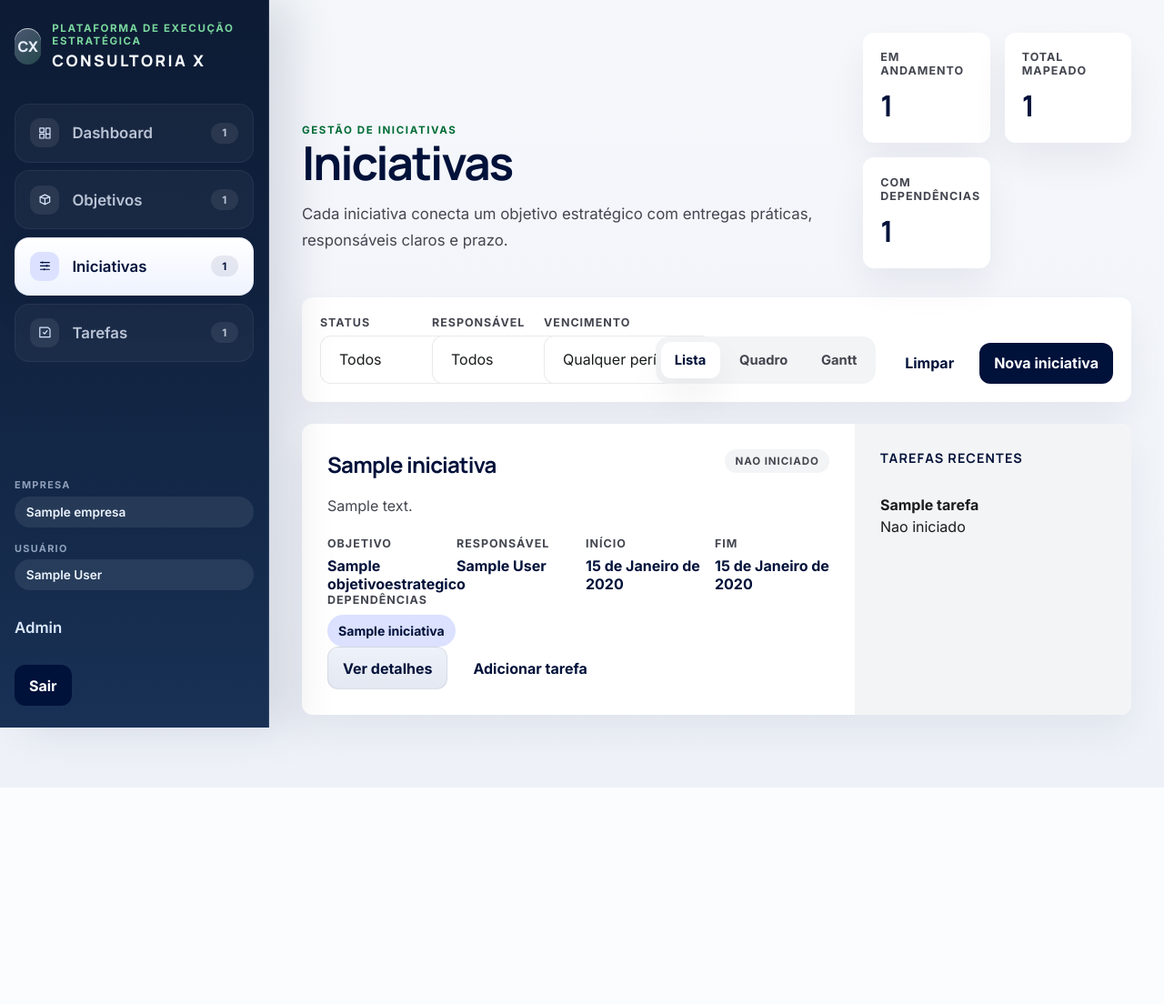
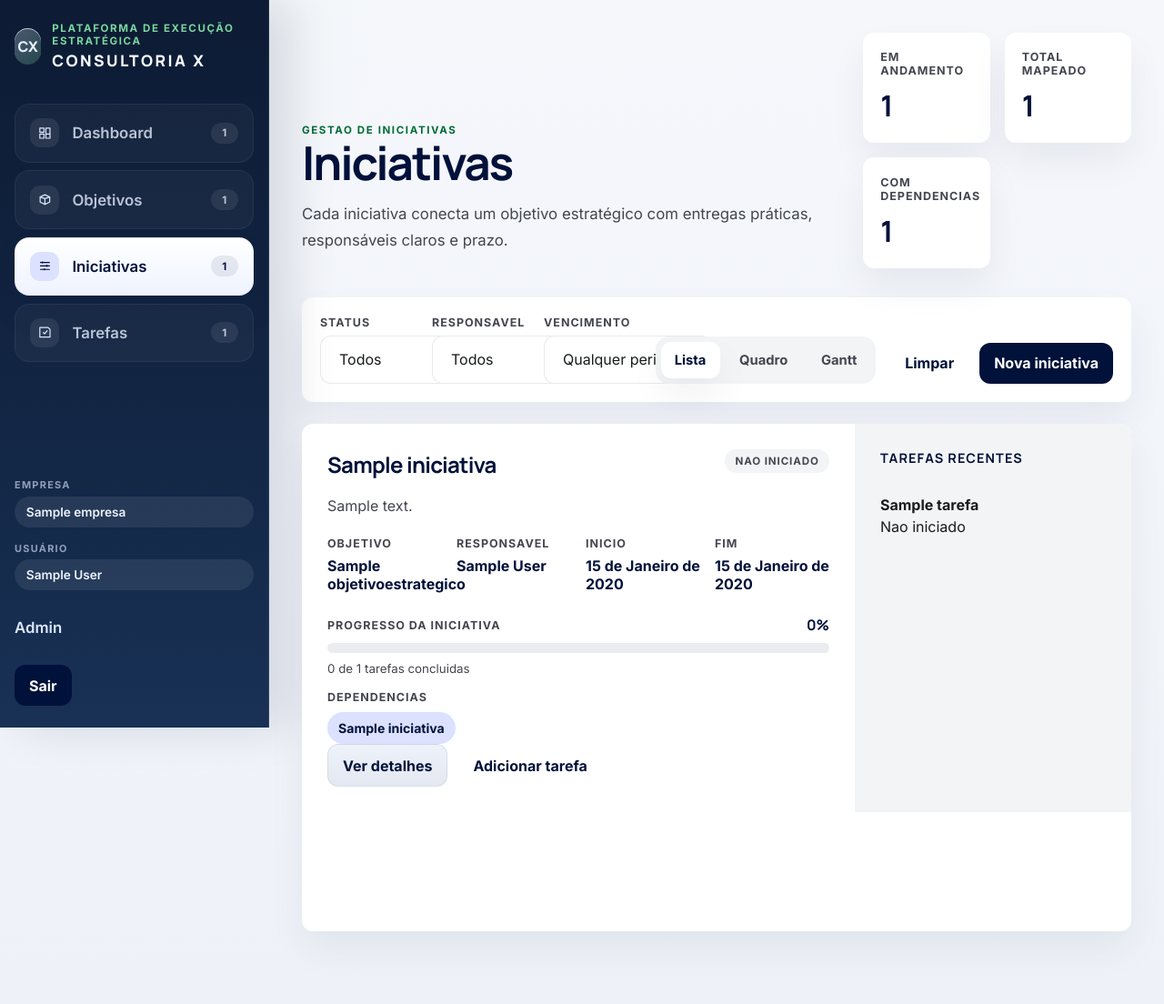
Before and after one commit to newtoncerezini-ai/appmonitor, a Django app: page /iniciativas/ in a window 1280 px wide. Shown: the whole page at 91% size. Before the commit the page ends 866 px from the top, so only its background shows below. Run offline with Django 5.2, Linux system fonts and the light colour scheme; a user stored in the database is signed in; tables that the repository leaves empty hold one stand-in row (values such as "Sample post").

Commit message:
Enhance initiative presentation experience

```diff
--- a/core/views.py
+++ b/core/views.py
@@ -221,6 +221,14 @@ class InitiativeListView(EmpresaContextMixin, ListView):
             Iniciativa.objects.select_related("objetivo", "responsavel")
             .filter(empresa=self.get_empresa())
             .prefetch_related("tarefas", "dependencias")
+            .annotate(
+                total_tarefas=Count("tarefas", distinct=True),
+                tarefas_concluidas=Count(
+                    "tarefas",
+                    filter=Q(tarefas__status=StatusWorkflow.CONCLUIDO),
+                    distinct=True,
+                ),
+            )
             .order_by("data_fim", "nome")
         )
         status = self.request.GET.get("status")
@@ -381,11 +389,22 @@ class InitiativeDetailView(EmpresaContextMixin, DetailView):
         concluidas = tarefas.filter(status=StatusWorkflow.CONCLUIDO).count()
         total = tarefas.count()
         progresso = int((concluidas / total) * 100) if total else 0
+        planos_total = PlanoAcao.objects.filter(tarefa__iniciativa=self.object).count()
+        planos_concluidos = PlanoAcao.objects.filter(
+            tarefa__iniciativa=self.object,
+            status=StatusWorkflow.CONCLUIDO,
+        ).count()
+        progresso_planos = int((planos_concluidos / planos_total) * 100) if planos_total else 0
         context.update(
             {
                 **self.get_base_context(),
                 "tarefas": tarefas,
                 "progresso": progresso,
+                "tarefas_total": total,
+                "tarefas_concluidas": concluidas,
+                "planos_total": planos_total,
+                "planos_concluidos": planos_concluidos,
+                "progresso_planos": progresso_planos,
             }
         )
         return context
--- a/static/core/app.css
+++ b/static/core/app.css
@@ -935,6 +935,78 @@ h4,
     font-weight: 700;
 }
 
+.initiative-ledger-card {
+    position: relative;
+    overflow: visible;
+}
+
+.initiative-card-link {
+    position: absolute;
+    inset: 0;
+    z-index: 4;
+    border-radius: inherit;
+}
+
+.initiative-ledger-card > *:not(.initiative-card-link) {
+    position: relative;
+    z-index: 2;
+}
+
+.initiative-hover-card {
+    transition: transform 240ms ease, box-shadow 240ms ease, border-color 240ms ease;
+}
+
+.initiative-hover-card:hover {
+    transform: translateY(-4px);
+    box-shadow: 0 26px 50px rgba(0, 17, 58, 0.12);
+}
+
+.initiative-progress {
+    margin-bottom: 1rem;
+}
+
+.initiative-hover-panel {
+    position: absolute;
+    left: 1.5rem;
+    right: 1.5rem;
+    bottom: 1.5rem;
+    padding: 1rem;
+    border-radius: 1rem;
+    background: linear-gradient(180deg, rgba(8, 23, 56, 0.98), rgba(13, 31, 70, 0.96));
+    color: #eef4ff;
+    border: 1px solid rgba(219, 232, 255, 0.12);
+    box-shadow: 0 22px 44px rgba(0, 17, 58, 0.2);
+    opacity: 0;
+    transform: translateY(14px) scale(0.985);
+    filter: blur(3px);
+    pointer-events: none;
+    transition: opacity 240ms ease, transform 240ms ease, filter 240ms ease;
+}
+
+.initiative-hover-card:hover .initiative-hover-panel,
+.initiative-hover-card:focus-within .initiative-hover-panel {
+    opacity: 1;
+    transform: translateY(0) scale(1);
+    filter: blur(0);
+}
+
+.initiative-summary-grid {
+    display: grid;
+    grid-template-columns: repeat(2, minmax(0, 1fr));
+    gap: 1rem;
+    margin-top: 1.5rem;
+}
+
+.initiative-summary-card {
+    background: var(--surface-low);
+    color: var(--primary);
+}
+
+.initiative-summary-card span,
+.initiative-summary-card strong {
+    color: inherit;
+}
+
 .objective-card-head,
 .ledger-title-row,
 .task-title-row {
--- a/templates/core/initiative_list.html
+++ b/templates/core/initiative_list.html
@@ -5,7 +5,7 @@
 {% block content %}
 <section class="page-hero">
     <div>
-        <p class="eyebrow">Gestão de Iniciativas</p>
+        <p class="eyebrow">Gestao de Iniciativas</p>
         <h1>{{ page_title }}</h1>
         <p class="page-intro">{{ page_intro }}</p>
     </div>
@@ -19,7 +19,7 @@
             <strong>{{ hero_secondary }}</strong>
         </div>
         <div class="hero-metric">
-            <span>Com dependências</span>
+            <span>Com dependencias</span>
             <strong>{{ total_com_dependencias }}</strong>
         </div>
     </div>
@@ -38,7 +38,7 @@
             </select>
         </div>
         <div class="filter-group">
-            <label for="responsavel">Responsável</label>
+            <label for="responsavel">Responsavel</label>
             <select name="responsavel" id="responsavel" onchange="this.form.submit()">
                 <option value="">Todos</option>
                 {% for responsavel in responsaveis_filtro %}
@@ -49,10 +49,10 @@
         <div class="filter-group">
             <label for="janela">Vencimento</label>
             <select name="janela" id="janela" onchange="this.form.submit()">
-                <option value="">Qualquer período</option>
-                <option value="7" {% if selected_janela == '7' %}selected{% endif %}>Próxima semana</option>
-                <option value="15" {% if selected_janela == '15' %}selected{% endif %}>Próximos 15 dias</option>
-                <option value="30" {% if selected_janela == '30' %}selected{% endif %}>Próximo mês</option>
+                <option value="">Qualquer periodo</option>
+                <option value="7" {% if selected_janela == '7' %}selected{% endif %}>Proxima semana</option>
+                <option value="15" {% if selected_janela == '15' %}selected{% endif %}>Proximos 15 dias</option>
+                <option value="30" {% if selected_janela == '30' %}selected{% endif %}>Proximo mes</option>
             </select>
         </div>
         <div class="view-switch">
@@ -79,14 +79,15 @@
                 </div>
                 <div class="kanban-stack">
                     {% for iniciativa in coluna.items %}
-                        <a class="kanban-card" href="{% url 'core:initiative_detail' iniciativa.pk %}">
+                        <a class="kanban-card initiative-hover-card" href="{% url 'core:initiative_detail' iniciativa.pk %}">
                             <strong>{{ iniciativa.nome }}</strong>
                             <span>{{ iniciativa.objetivo.nome }}</span>
-                            <span>Responsável: {{ iniciativa.responsavel|default:"Não definido" }}</span>
+                            <span>Responsavel: {{ iniciativa.responsavel|default:"Nao definido" }}</span>
                             <span>Fim: {{ iniciativa.data_fim|default:"-" }}</span>
-                            {% if iniciativa.dependencias.all %}
-                                <span>Depende de {{ iniciativa.dependencias.count }} iniciativa(s)</span>
-                            {% endif %}
+                            {% widthratio iniciativa.tarefas_concluidas iniciativa.total_tarefas|default:1 100 as progresso_lista %}
+                            <div class="progress-bar" aria-hidden="true">
+                                <span style="width: {{ progresso_lista }}%"></span>
+                            </div>
                         </a>
                     {% empty %}
                         <div class="kanban-empty">Nenhuma iniciativa nesta coluna.</div>
@@ -111,7 +112,7 @@
                     <div class="gantt-row">
                         <div class="gantt-meta">
                             <strong>{{ row.item.nome }}</strong>
-                            <span>{{ row.item.responsavel|default:"Não definido" }}</span>
+                            <span>{{ row.item.responsavel|default:"Nao definido" }}</span>
                             {% if row.item.dependencias.all %}
                                 <span>Depende de {{ row.item.dependencias.count }} iniciativa(s)</span>
                             {% endif %}
@@ -131,14 +132,15 @@
         {% else %}
             <article class="empty-card">
                 <h2>Sem datas suficientes para o Gantt</h2>
-                <p>Defina data de início e data de fim nas iniciativas filtradas para visualizar o cronograma.</p>
+                <p>Defina data de inicio e data de fim nas iniciativas filtradas para visualizar o cronograma.</p>
             </article>
         {% endif %}
     </section>
 {% else %}
     <section class="list-stack">
         {% for iniciativa in iniciativas %}
-            <article class="ledger-card ledger-card-split">
+            <article class="ledger-card ledger-card-split initiative-hover-card initiative-ledger-card">
+                <a class="initiative-card-link" href="{% url 'core:initiative_detail' iniciativa.pk %}" aria-label="Abrir detalhes da iniciativa {{ iniciativa.nome }}"></a>
                 <div class="ledger-main">
                     <div class="ledger-title-row">
                         <h2>{{ iniciativa.nome }}</h2>
@@ -146,16 +148,27 @@
                             {{ iniciativa.get_status_display }}
                         </span>
                     </div>
-                    <p class="ledger-description">{{ iniciativa.descricao|default:"Sem descrição cadastrada." }}</p>
+                    <p class="ledger-description">{{ iniciativa.descricao|default:"Sem descricao cadastrada." }}</p>
                     <div class="meta-grid">
                         <div><span>Objetivo</span><strong>{{ iniciativa.objetivo.nome }}</strong></div>
-                        <div><span>Responsável</span><strong>{{ iniciativa.responsavel|default:"Não definido" }}</strong></div>
-                        <div><span>Início</span><strong>{{ iniciativa.data_inicio|default:"-" }}</strong></div>
+                        <div><span>Responsavel</span><strong>{{ iniciativa.responsavel|default:"Nao definido" }}</strong></div>
+                        <div><span>Inicio</span><strong>{{ iniciativa.data_inicio|default:"-" }}</strong></div>
                         <div><span>Fim</span><strong>{{ iniciativa.data_fim|default:"-" }}</strong></div>
+                    </div>
+                    {% widthratio iniciativa.tarefas_concluidas iniciativa.total_tarefas|default:1 100 as progresso_iniciativa %}
+                    <div class="objective-progress initiative-progress">
+                        <div class="progress-meta">
+                            <span>Progresso da iniciativa</span>
+                            <strong>{{ progresso_iniciativa }}%</strong>
+                        </div>
+                        <div class="progress-bar" aria-hidden="true">
+                            <span style="width: {{ progresso_iniciativa }}%"></span>
+                        </div>
+                        <small>{{ iniciativa.tarefas_concluidas }} de {{ iniciativa.total_tarefas }} tarefas concluidas</small>
                     </div>
                     {% if iniciativa.dependencias.all %}
                         <div class="dependency-list">
-                            <span>Dependências</span>
+                            <span>Dependencias</span>
                             <div class="dependency-tags">
                                 {% for dependencia in iniciativa.dependencias.all %}
                                     <a class="dependency-tag" href="{% url 'core:initiative_detail' dependencia.pk %}">{{ dependencia.nome }}</a>
@@ -181,6 +194,27 @@
                         <p class="muted">Nenhuma tarefa cadastrada.</p>
                     {% endfor %}
                 </aside>
+                <div class="initiative-hover-panel">
+                    <div class="objective-hover-head">
+                        <span class="eyebrow">Resumo rapido</span>
+                        <strong>{{ iniciativa.total_tarefas }} tarefa{{ iniciativa.total_tarefas|pluralize }}</strong>
+                    </div>
+                    <div class="objective-hover-stack">
+                        {% for tarefa in iniciativa.tarefas.all|slice:":4" %}
+                            <div class="objective-hover-item">
+                                <div>
+                                    <strong>{{ tarefa.nome }}</strong>
+                                    <span>{{ tarefa.responsavel|default:"Responsavel nao definido" }}</span>
+                                </div>
+                                <span class="status-pill {% if tarefa.status == 'concluido' %}success{% elif tarefa.status == 'atrasado' %}risk{% elif tarefa.status == 'em_andamento' %}active{% else %}neutral{% endif %}">
+                                    {{ tarefa.get_status_display }}
+                                </span>
+                            </div>
+                        {% empty %}
+                            <p class="muted">Nenhuma tarefa cadastrada para esta iniciativa.</p>
+                        {% endfor %}
+                    </div>
+                </div>
             </article>
         {% empty %}
             <article class="empty-card">
```
Also changed, not shown: core/tests.py (+44 -0 lines), templates/core/initiative_detail.html (+28 -2 lines).
